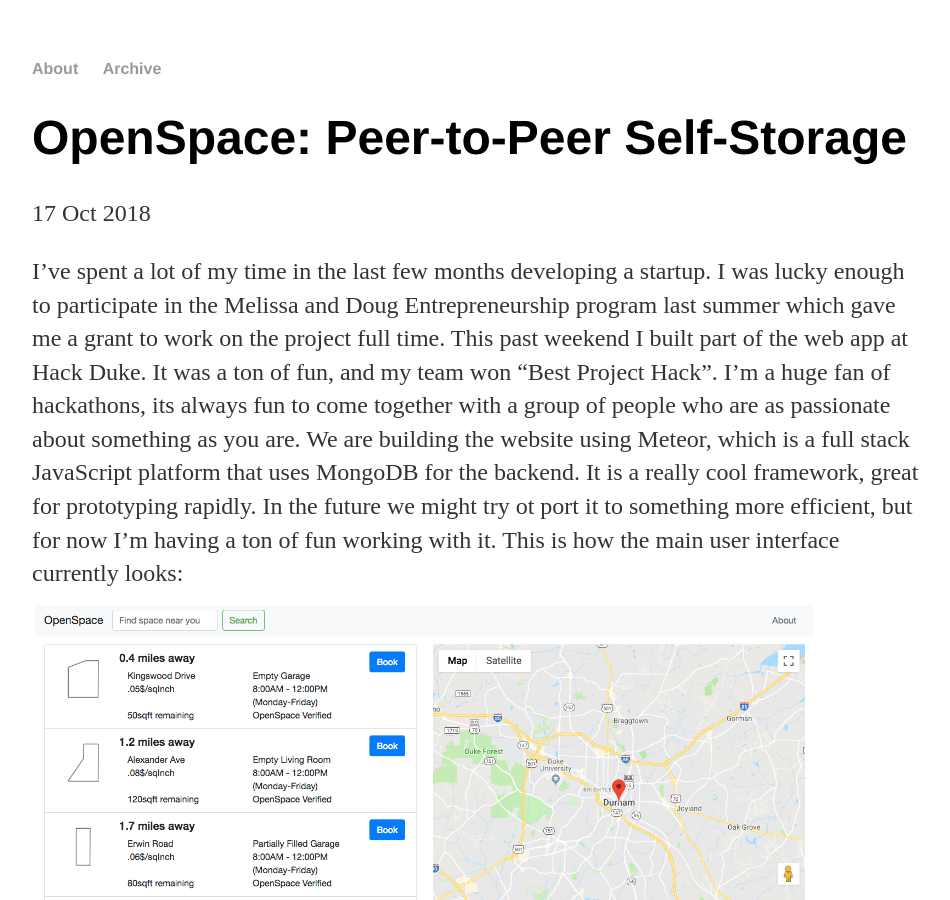
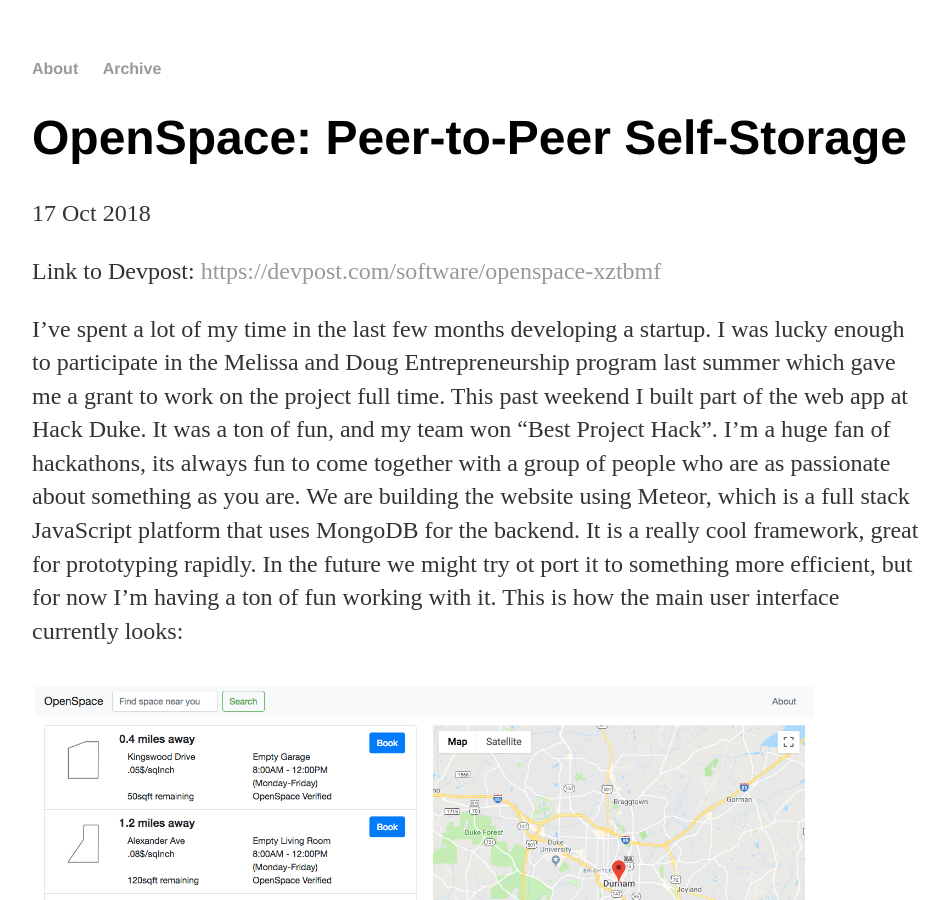
Before and after one commit to 16francej/16francej.github.io, a Jekyll site: the page built from _posts/2018-10-17-OpenSpace:-Peer-to-peer-self-storage.md, in a window 1280 px wide and 900 px high. Shown: the whole window, without its empty margins (160-1110 px from the left). Built offline with Jekyll 4.4.1, drawn with Linux system fonts in a browser that asks for light colours.

Commit message:
Update 2018-10-17-OpenSpace:-Peer-to-peer-self-storage.md

```diff
--- a/_posts/2018-10-17-OpenSpace:-Peer-to-peer-self-storage.md
+++ b/_posts/2018-10-17-OpenSpace:-Peer-to-peer-self-storage.md
@@ -4,7 +4,10 @@
 date: 2018-10-17
 ---
 
+Link to Devpost: [https://devpost.com/software/openspace-xztbmf](https://devpost.com/software/openspace-xztbmf)
+
 I've spent a lot of my time in the last few months developing a startup. I was lucky enough to participate in the Melissa and Doug Entrepreneurship program last summer which gave me a grant to work on the project full time. This past weekend I built part of the web app at Hack Duke. It was a ton of fun, and my team won "Best Project Hack". I'm a huge fan of hackathons, its always fun to come together with a group of people who are as passionate about something as you are. We are building the website using Meteor, which is a full stack JavaScript platform that uses MongoDB for the backend. It is a really cool framework, great for prototyping rapidly. In the future we might try ot port it to something more efficient, but for now I'm having a ton of fun working with it. This is how the main user interface currently looks:
+
 <img src="/assets/OpenSpace_Layout.png"
      alt="OpenSpace"
      style="float: center; margin-top: 10px; margin-bottom: 10px;" width='auto' height='400'>
```
